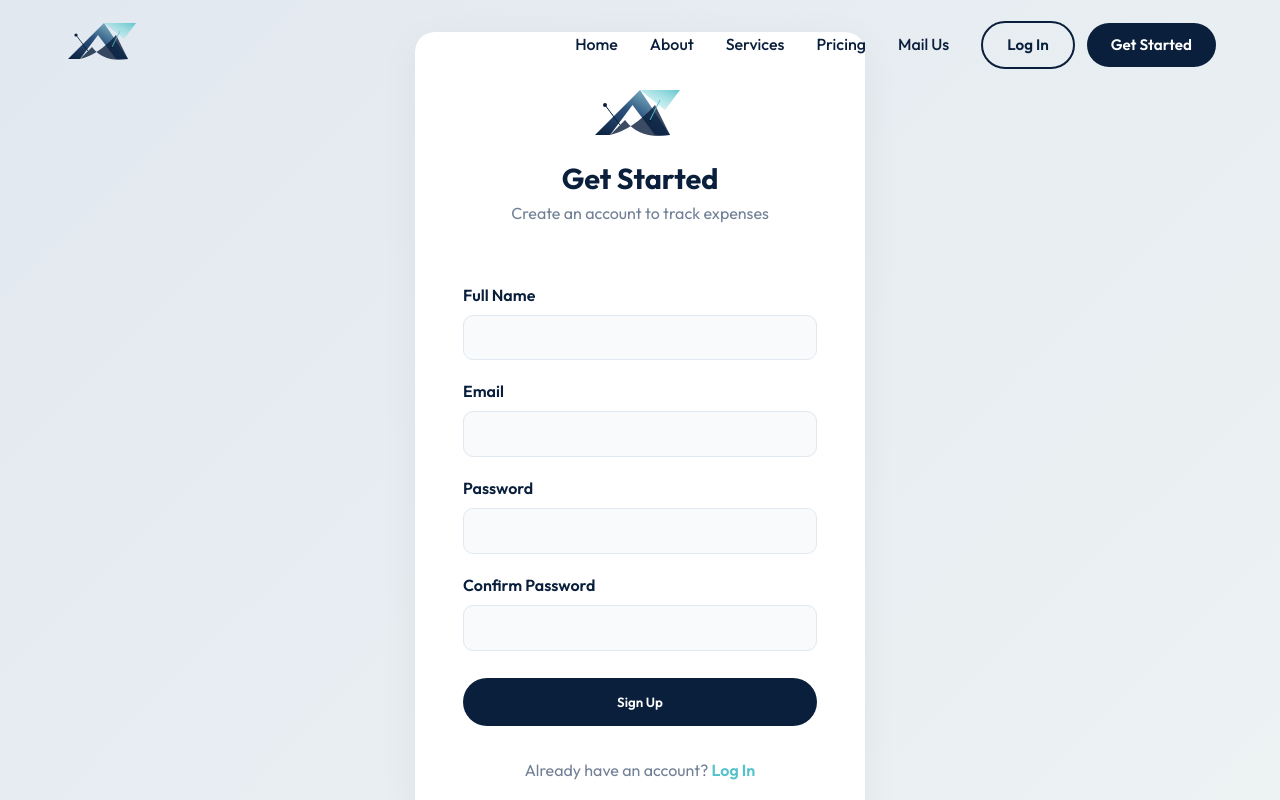
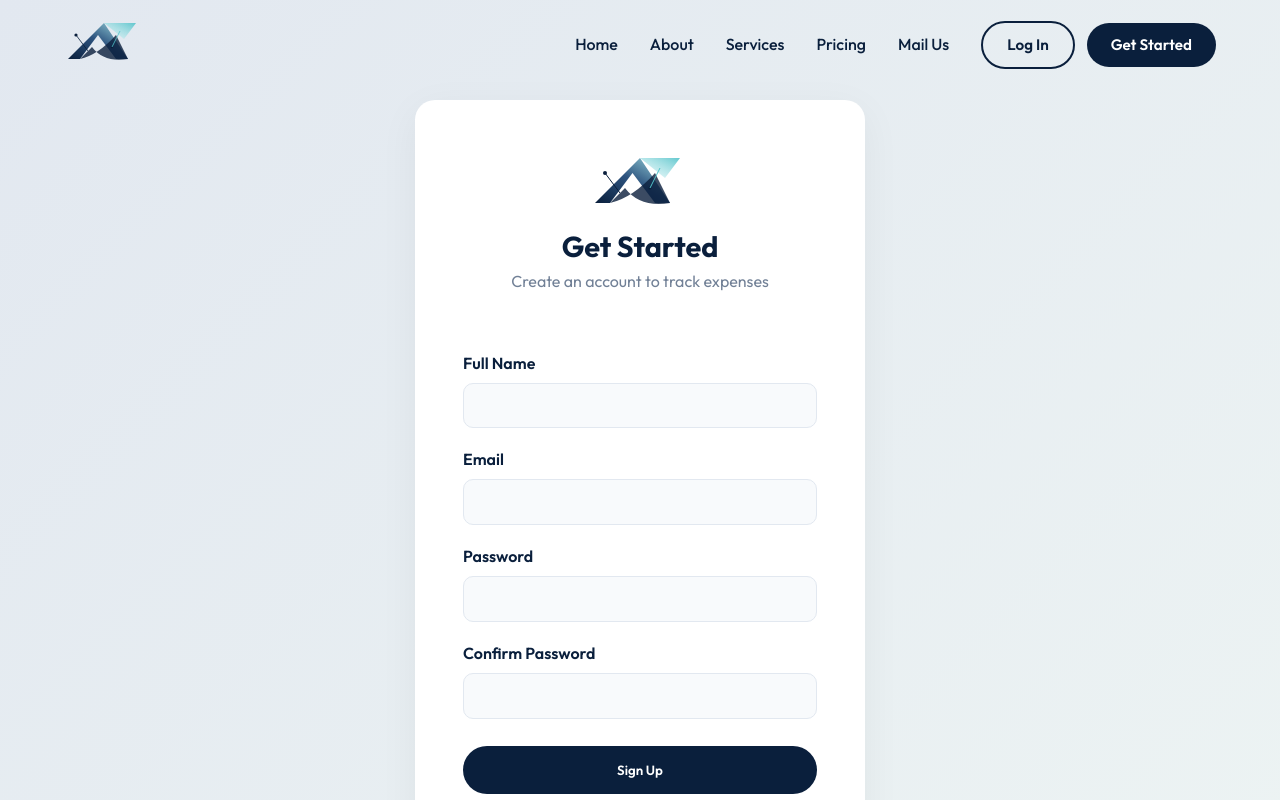
Before and after one commit to r-ravish/Agraay, a React (Vite) app: page /signup in a window 1280 px wide. Shown: the top 800 px of the page. Built offline with nearby package versions, Linux system fonts and the light colour scheme; no server answers.

Commit message:
Fix auth page header overlap & add Dashboard logo redirect

```diff
--- a/src/components/dashboard/Sidebar.jsx
+++ b/src/components/dashboard/Sidebar.jsx
@@ -1,5 +1,5 @@
 import React from 'react';
-import { NavLink, useNavigate } from 'react-router-dom';
+import { NavLink, useNavigate, Link } from 'react-router-dom';
 import { Home, BarChart3, List, Wallet, LogOut, TrendingUp, Settings, LogIn } from 'lucide-react';
 import { useAuth } from '../../contexts/AuthContext';
 
@@ -18,8 +18,10 @@ const Sidebar = () => {
         <aside className="dashboard-sidebar">
             <div className="sidebar-header">
                 <div>
-                    <div className="sidebar-brand">Agraay.</div>
-                    <div className="sidebar-brand-sub">Finance Manager</div>
+                    <Link to="/" style={{ textDecoration: 'none' }}>
+                        <div className="sidebar-brand">Agraay.</div>
+                        <div className="sidebar-brand-sub">Finance Manager</div>
+                    </Link>
                 </div>
                 <button onClick={handleLogout} style={{ background: 'none', border: 'none', cursor: 'pointer', padding: '6px', borderRadius: '8px', color: 'rgba(255,255,255,0.35)', transition: 'color 0.2s' }}
                     title="Logout">
--- a/src/pages/Login.jsx
+++ b/src/pages/Login.jsx
@@ -27,8 +27,8 @@ const Login = () => {
     }
 
     return (
-        <div className="page-container auth-page-bg" style={{ display: 'flex', alignItems: 'center', justifyContent: 'center', minHeight: '100vh' }}>
-            <div style={{ background: 'white', padding: '3rem', borderRadius: '20px', boxShadow: '0 10px 40px rgba(0,0,0,0.05)', width: '100%', maxWidth: '450px' }}>
+        <div className="page-container auth-page-bg" style={{ display: 'flex', flexDirection: 'column', minHeight: '100vh', paddingTop: '100px', paddingBottom: '2rem' }}>
+            <div style={{ background: 'white', padding: '3rem', borderRadius: '20px', boxShadow: '0 10px 40px rgba(0,0,0,0.05)', width: '100%', maxWidth: '450px', margin: 'auto' }}>
                 <div style={{ textAlign: 'center', marginBottom: '2rem', display: 'flex', flexDirection: 'column', alignItems: 'center' }}>
                     <Link to="/" style={{ display: 'flex' }}><Logo width={100} /></Link>
                     <h2 style={{ color: 'var(--primary-dark)', marginTop: '1rem', fontSize: '1.8rem' }}>Welcome Back</h2>
--- a/src/pages/Signup.jsx
+++ b/src/pages/Signup.jsx
@@ -33,8 +33,8 @@ const Signup = () => {
     }
 
     return (
-        <div className="page-container auth-page-bg" style={{ display: 'flex', alignItems: 'center', justifyContent: 'center', minHeight: '100vh' }}>
-            <div style={{ background: 'white', padding: '3rem', borderRadius: '20px', boxShadow: '0 10px 40px rgba(0,0,0,0.05)', width: '100%', maxWidth: '450px' }}>
+        <div className="page-container auth-page-bg" style={{ display: 'flex', flexDirection: 'column', minHeight: '100vh', paddingTop: '100px', paddingBottom: '2rem' }}>
+            <div style={{ background: 'white', padding: '3rem', borderRadius: '20px', boxShadow: '0 10px 40px rgba(0,0,0,0.05)', width: '100%', maxWidth: '450px', margin: 'auto' }}>
                 <div style={{ textAlign: 'center', marginBottom: '2rem', display: 'flex', flexDirection: 'column', alignItems: 'center' }}>
                     <Link to="/" style={{ display: 'flex' }}><Logo width={100} /></Link>
                     <h2 style={{ color: 'var(--primary-dark)', marginTop: '0', fontSize: '1.8rem', textAlign: 'center' }}>Get Started</h2>
```
